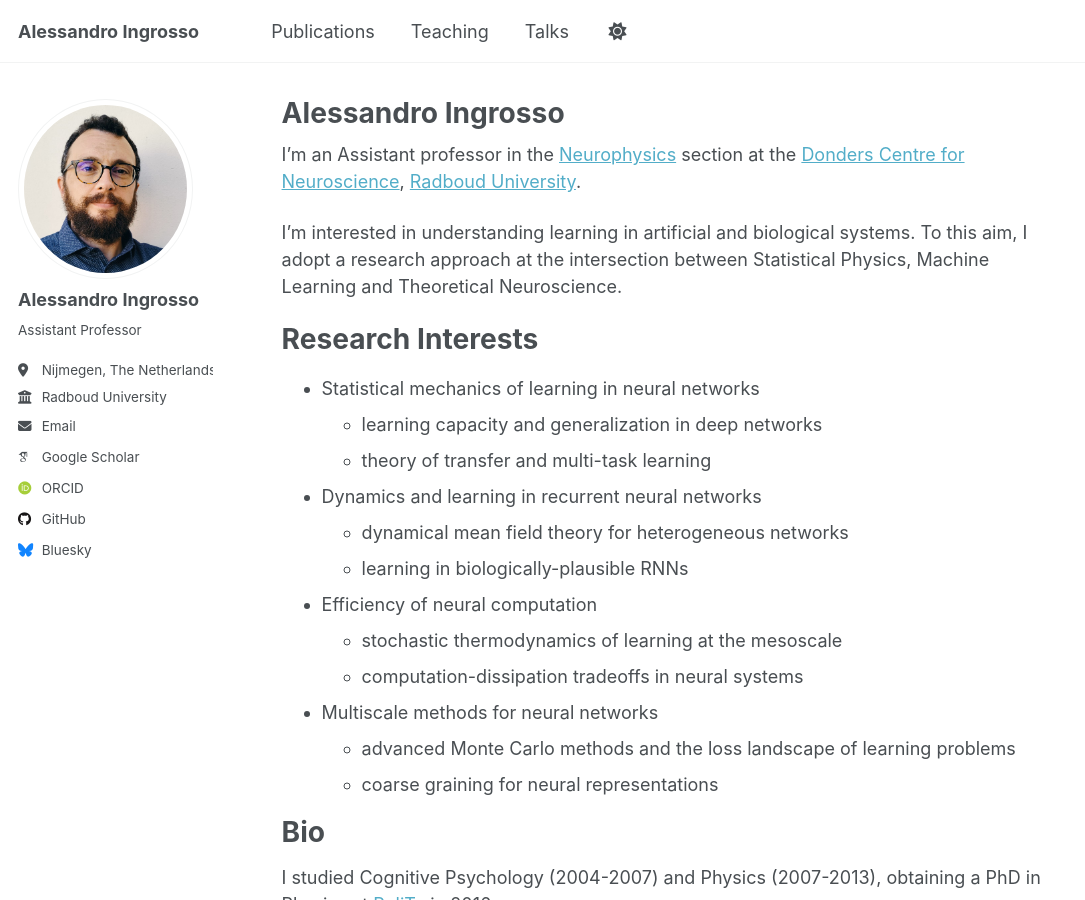
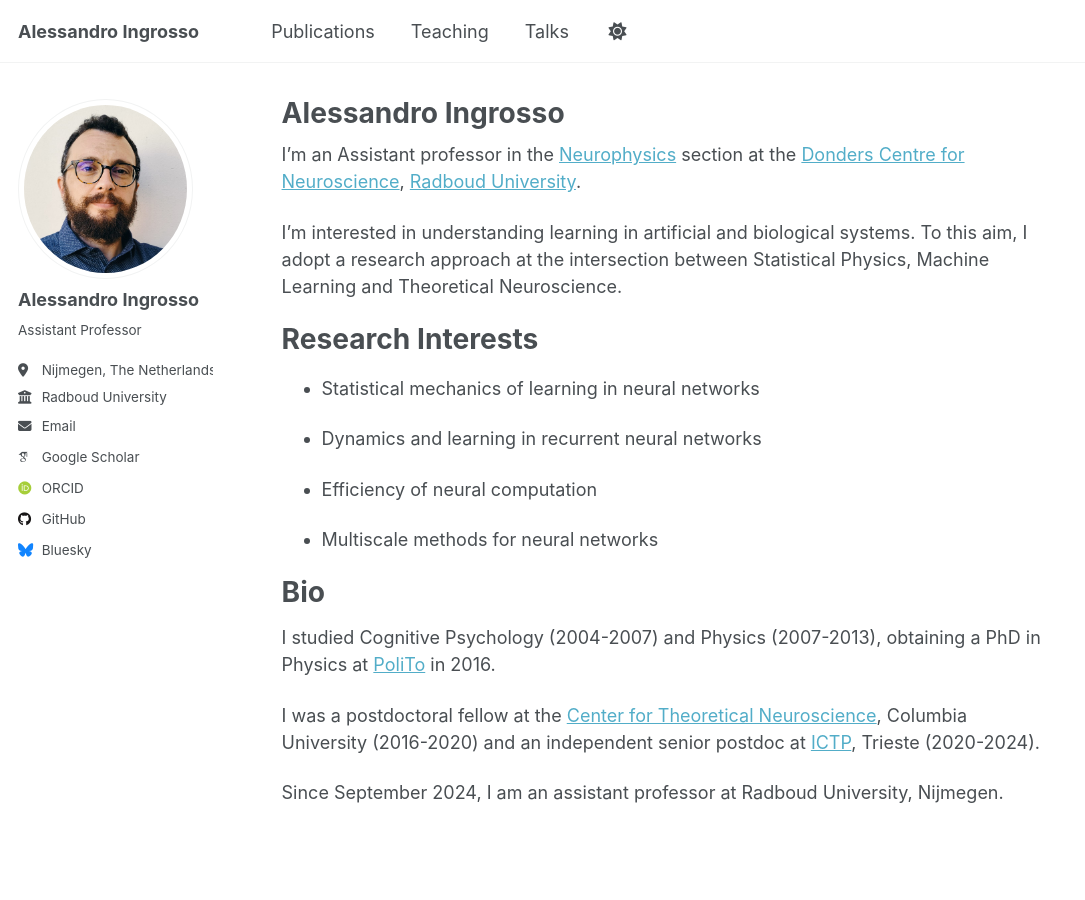
Before and after one commit to aleingrosso/aleingrosso.github.io, a Jekyll site: the page built from _pages/about.md, in a window 1280 px wide and 900 px high. Shown: the whole window, without its empty margins (0-1085 px from the left). Built offline with Jekyll 4.4.1, drawn with Linux system fonts in a browser that asks for light colours; some web fonts are replaced; a script that is not in the unit is left out.

Commit message:
updated about

```diff
--- a/_pages/about.md
+++ b/_pages/about.md
@@ -14,20 +14,12 @@ I'm interested in understanding learning in artificial and biological systems. T
 Research Interests
 ======
 * Statistical mechanics of learning in neural networks
-  - learning capacity and generalization in deep networks
-  - theory of transfer and multi-task learning
 
 * Dynamics and learning in recurrent neural networks
-  - dynamical mean field theory for heterogeneous networks
-  - learning in biologically-plausible RNNs
 
 * Efficiency of neural computation
-  - stochastic thermodynamics of learning at the mesoscale
-  - computation-dissipation tradeoffs in neural systems
 
 * Multiscale methods for neural networks
-  - advanced Monte Carlo methods and the loss landscape of learning problems
-  - coarse graining for neural representations
 
 Bio
 ======
```
